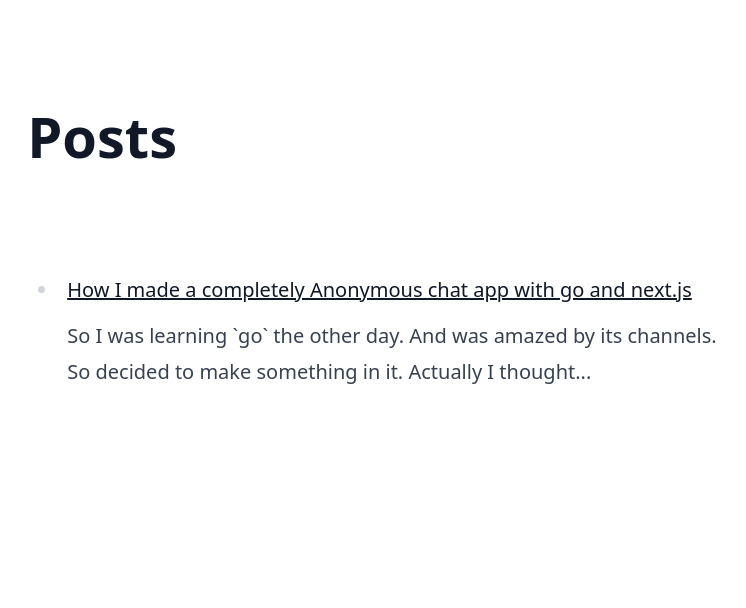
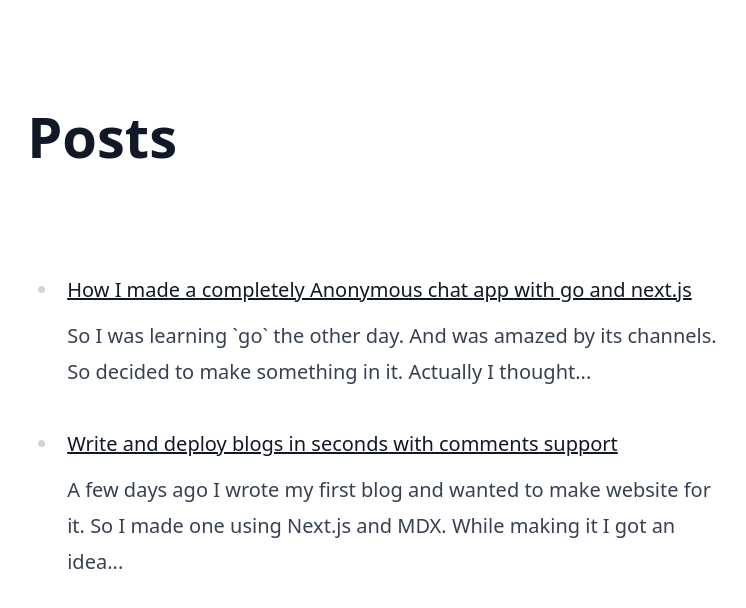
Before and after one commit to yxshv/blog, a Next.js app: page / in a window 1280 px wide. Shown: the top 608 px of the page, without its empty margins (265-1011 px from the left). Built offline with nearby package versions, Linux system fonts and the light colour scheme.

Commit message:
Update index.tsx

```diff
--- a/pages/index.tsx
+++ b/pages/index.tsx
@@ -16,6 +16,11 @@ const Home: NextPage = () => {
 					url="buga-chat-first"
 					dsc="So I was learning `go` the other day. And was amazed by its channels. So decided to make something in it. Actually I thought..."
 				/>
+				<LinkPost
+					name="Write and deploy blogs in seconds with comments support"
+					url="write-blogs-seconds"
+					dsc="A few days ago I wrote my first blog and wanted to make website for it. So I made one using Next.js and MDX. While making it I got an idea..."
+				/>
 
 			</ul>
 		</div>
```
